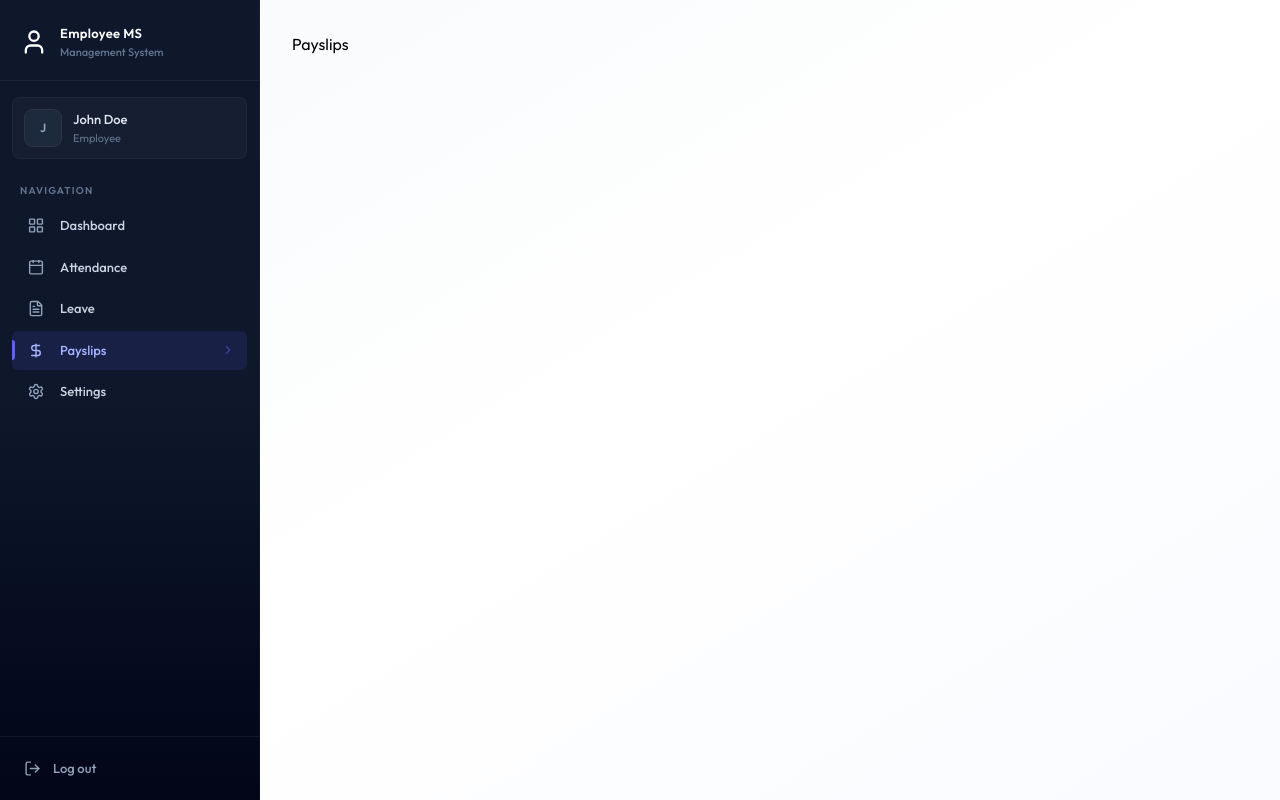
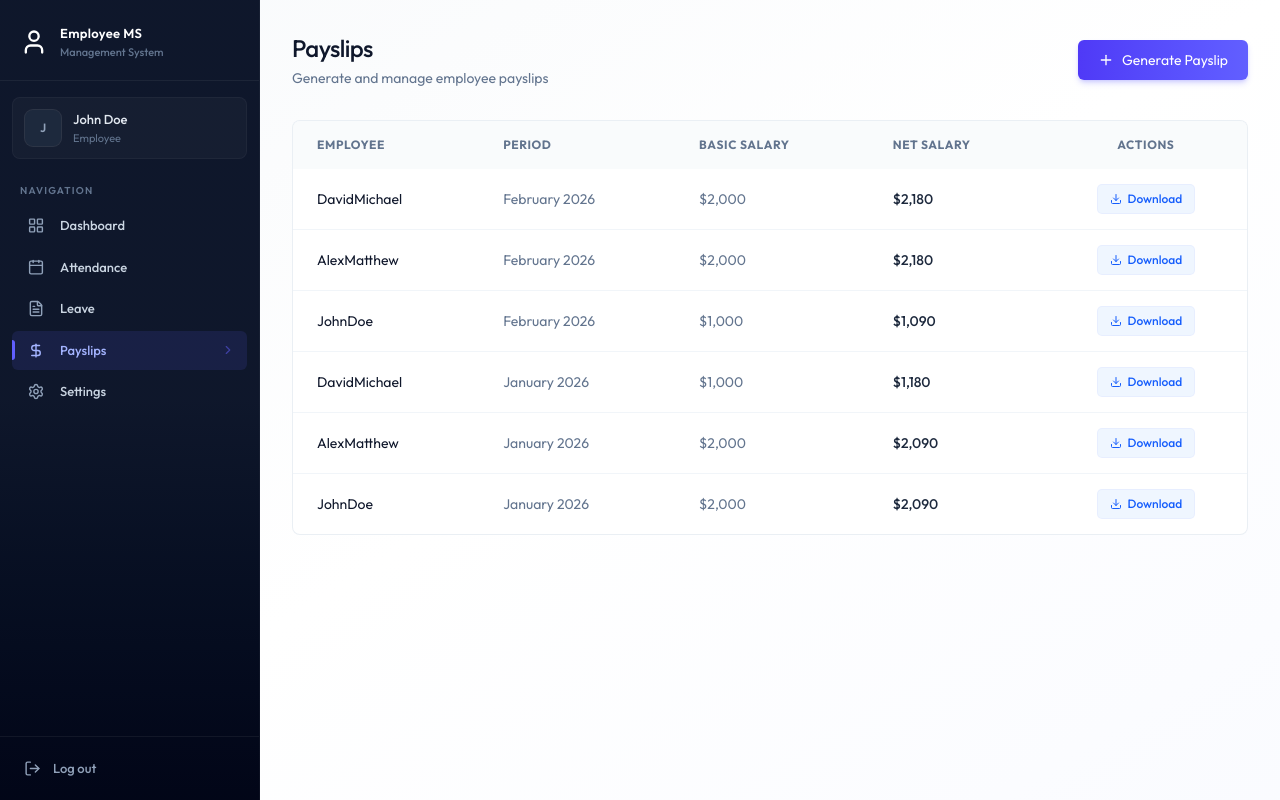
Before and after one commit to nadunranasingha340-beep/FullStack-EMS, a React (Vite) app in the folder client/: page /payslips in a window 1280 px wide. Built offline with nearby package versions, Linux system fonts and the light colour scheme.

Commit message:
Implement payslips UI page

```diff
--- /dev/null
+++ b/client/src/components/payslip/GeneratePayslipForm.jsx
@@ -0,0 +1,138 @@
+import { Loader2, Plus, X } from "lucide-react";
+import { useState } from "react";
+
+const GeneratePayslipForm = ({ employees, onSuccess }) => {
+  const [isOpen, setIsOpen] = useState(false);
+  const [loading, setLoading] = useState(false);
+
+  if (!isOpen)
+    return (
+      <button
+        onClick={() => setIsOpen(true)}
+        className="btn-primary flex items-center gap-2"
+      >
+        <Plus className="w-4 h-4" /> Generate Payslip
+      </button>
+    );
+
+  const handleSubmit = async (e) => {
+    e.preventDefault();
+  };
+
+  return (
+    <div className="fixed inset-0 bg-black/40 backdrop-blur-sm flex items-center justify-center z-50 p-4">
+      <div className="card max-w-lg w-full p-6 animate-slide-up">
+        <div className="flex justify-between items-center mb-6">
+          <h3 className="text-lg font-bold text-slate-900">
+            Generate Monthly Payslip
+          </h3>
+          <button
+            onClick={() => setIsOpen(false)}
+            className="text-slate-400 hover:text-slate-600 p-1"
+          >
+            <X size={20} />
+          </button>
+        </div>
+        <form onSubmit={handleSubmit} className="space-y-4">
+          {/* select employee */}
+          <div>
+            <label className="block text-sm font-medium text-slate-700 mb-2">
+              Employee
+            </label>
+            <select name="employId" required>
+              {employees.map((e) => (
+                <option key={e.id} value={e.id}>
+                  {e.firstName} {e.lastName} ({e.position})
+                </option>
+              ))}
+            </select>
+          </div>
+
+          {/* select month & year */}
+          <div className="grid grid-cols-2 gap-4">
+            <div>
+              <label className="block text-sm font-medium text-slate-700 mb-2">
+                Month
+              </label>
+              <select name="month">
+                {Array.from({ length: 12 }, (_, i) => i + 1).map((m) => (
+                  <option key={m} value={m}>
+                    {" "}
+                    {m}{" "}
+                  </option>
+                ))}
+              </select>
+            </div>
+            <div>
+              <label className="block text-sm font-medium text-slate-700 mb-2">
+                Year
+              </label>
+              <input
+                type="number"
+                name="year"
+                defaultValue={new Date().getFullYear()}
+              />
+            </div>
+          </div>
+
+          {/* Basic Salary */}
+          <div>
+            <label className="block text-sm font-medium text-slate-700 mb-2">
+              Basic Salary
+            </label>
+            <input
+              type="number"
+              name="basicSalary"
+              required
+              placeholder="5000"
+            />
+          </div>
+
+          {/* Allowances & Deductions */}
+          <div className="grid grid-cols-2 gap-4">
+            <div>
+              <label className="block text-sm font-medium text-slate-700 mb-2">
+                Allowances
+              </label>
+              <input
+                type="number"
+                name="allowances"
+                defaultValue="0"
+              />
+            </div>
+            <div>
+              <label className="block text-sm font-medium text-slate-700 mb-2">
+                Deductions
+              </label>
+              <input
+                type="number"
+                name="deductions"
+                defaultValue="0"
+              />
+            </div>
+          </div>
+
+          {/* buttons */}
+          <div className="flex justify-end gap-3 pt-2">
+            <button
+                type="button" onClick={() => setIsOpen(false)}
+                className="btn-secondary"
+            >
+                Cancel
+            </button>
+            <button
+                type="submit" disabled={loading}
+                className="btn-primary flex items-center"
+            >
+                {loading && <Loader2 className="w-4 h-4 mr-2 animate-spin"/>}
+                Generate
+            </button>
+          </div>
+
+        </form>
+      </div>
+    </div>
+  );
+};
+
+export default GeneratePayslipForm;
--- /dev/null
+++ b/client/src/components/payslip/PayslipList.jsx
@@ -0,0 +1,72 @@
+import { format } from "date-fns"
+import { Download } from "lucide-react"
+
+const PayslipList = ({payslips, isAdmin}) => {
+  return (
+    <div className="card overflow-hidden">
+      <div className="overflow-x-auto">
+        <table className="table-modern">
+          <thead>
+            <tr>
+              {isAdmin && <th>Employee</th>}
+              <th>Period</th>
+              <th>Basic Salary</th>
+              <th>Net Salary</th>
+              <th className="text-center">Actions</th>
+            </tr>
+          </thead>
+          <tbody>
+            {payslips.length === 0 ? (
+              <tr>
+                <td
+                  colSpan={isAdmin ? 5 : 4}
+                  className="text-center py-12 text-slate-400"
+                >
+                  No payslips found
+                </td>
+              </tr>
+            ) : (
+              payslips.map((payslip) => {
+                return (
+                  <tr key={payslip._id || payslip.id}>
+                    {isAdmin && (
+                      <td className="text-slate-900">
+                        {payslip.employee?.firstName}
+                        {payslip.employee?.lastName}
+                      </td>
+                    )}
+
+                    <td className="text-slate-500">
+                        {format(new Date(payslip.year, payslip.month - 1), 'MMMM yyyy')}
+                    </td>
+
+                    <td className="text-slate-500">
+                        ${payslip.basicSalary?.toLocaleString()}
+                    </td>
+
+                    <td className="text-slate-800 font-medium">
+                        ${payslip.netSalary?.toLocaleString()}
+                    </td>
+
+                    <td className="text-center">
+                      <button
+                        onClick={() => window.open(`/print/payslips/${payslip._id || payslip.id}`)}
+                        className="inline-flex items-center px-3 py-1.5 text-xs font-medium rounded text-blue-600
+                        bg-blue-50 hover:bg-blue-100 transition-colors ring-1 ring-blue-600/10"
+                      >
+                        <Download className="w-3 h-3 mr-1.5"/> Download
+                      </button>
+                    </td>
+
+                  </tr>
+                );
+              })
+            )}
+          </tbody>
+        </table>
+      </div>
+    </div>
+  );
+};
+
+export default PayslipList;
--- a/client/src/pages/Payslips.jsx
+++ b/client/src/pages/Payslips.jsx
@@ -1,5 +1,48 @@
+import { useCallback, useEffect, useState } from "react";
+import { dummyEmployeeData, dummyPayslipData } from "../assets/assets";
+import Loading from "../components/Loading";
+import PayslipList from "../components/payslip/PayslipList";
+import GeneratePayslipForm from "../components/payslip/GeneratePayslipForm";
+
 const Payslips = () => {
-  return <div>Payslips</div>;
+
+  const [payslips, setPayslips] = useState([])
+  const [employees, setEmployees] = useState([])
+  const [loading, setLoading] = useState(true)
+
+  const isAdmin = true
+
+  const fetchPayslips = useCallback(async () => {
+    setPayslips(dummyPayslipData)
+    setTimeout(() => {
+      setLoading(false)
+    }, 1000)
+  }, [])
+
+  useEffect(() => {
+    fetchPayslips()
+  }, [fetchPayslips])
+
+  useEffect(() => {
+    if (isAdmin) {
+      setEmployees(dummyEmployeeData)
+    }
+  }, [isAdmin])
+
+  if(loading) return <Loading/>
+
+  return (
+    <div className="animate-fade-in">
+      <div className="flex flex-col sm:flex-row justify-between items-start sm:items-center gap-4 mb-8">
+        <div>
+          <h1 className="page-title">Payslips</h1>
+          <p className="page-subtitle">{isAdmin ? "Generate and manage employee payslips" : "Your payslip history"}</p>
+        </div>
+        {isAdmin && <GeneratePayslipForm employees={employees} onSuccess={fetchPayslips}/>}
+      </div>
+      <PayslipList payslips={payslips} isAdmin={isAdmin}/>
+    </div>
+  )
 };
 
 export default Payslips;
```
